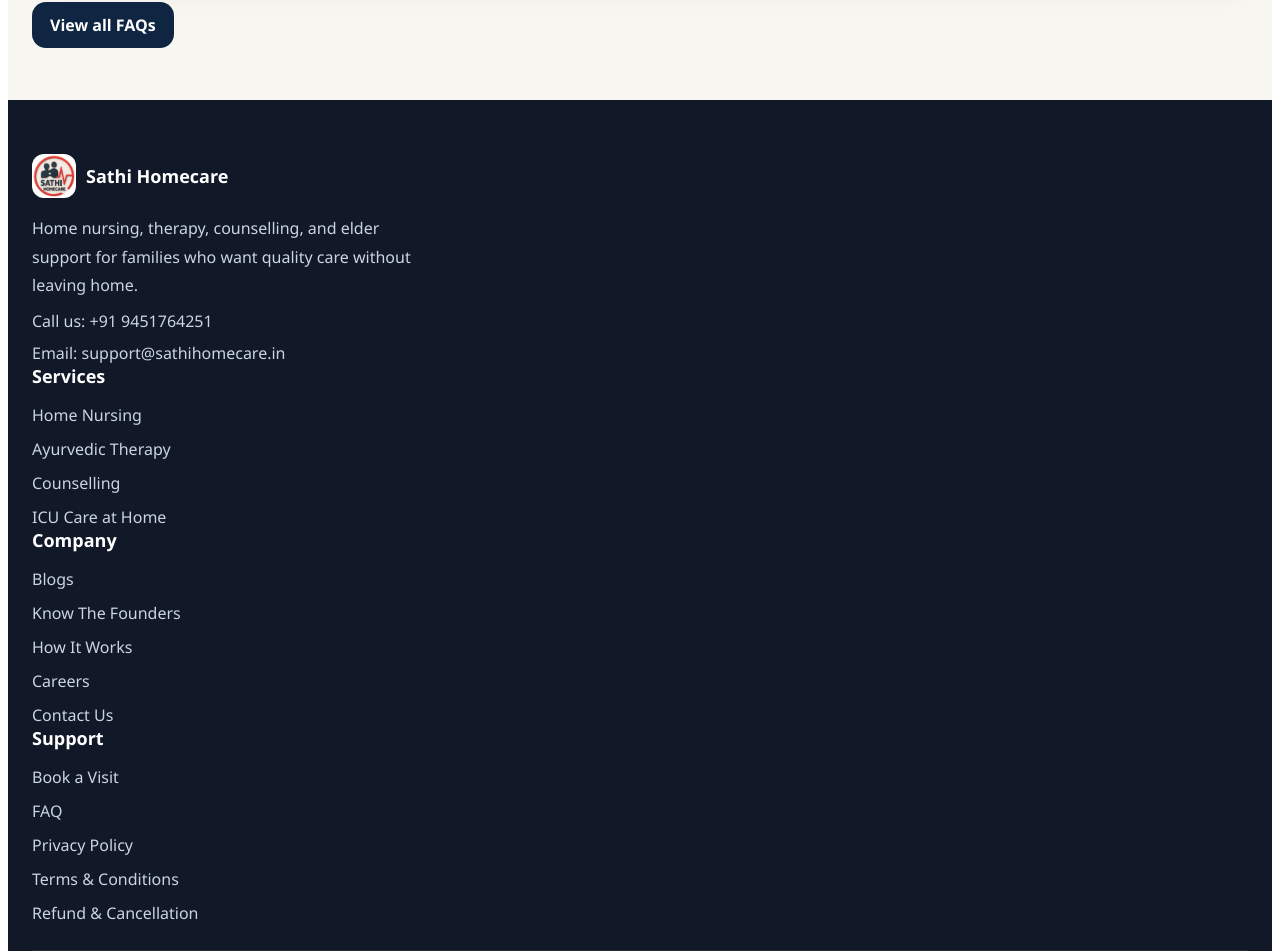
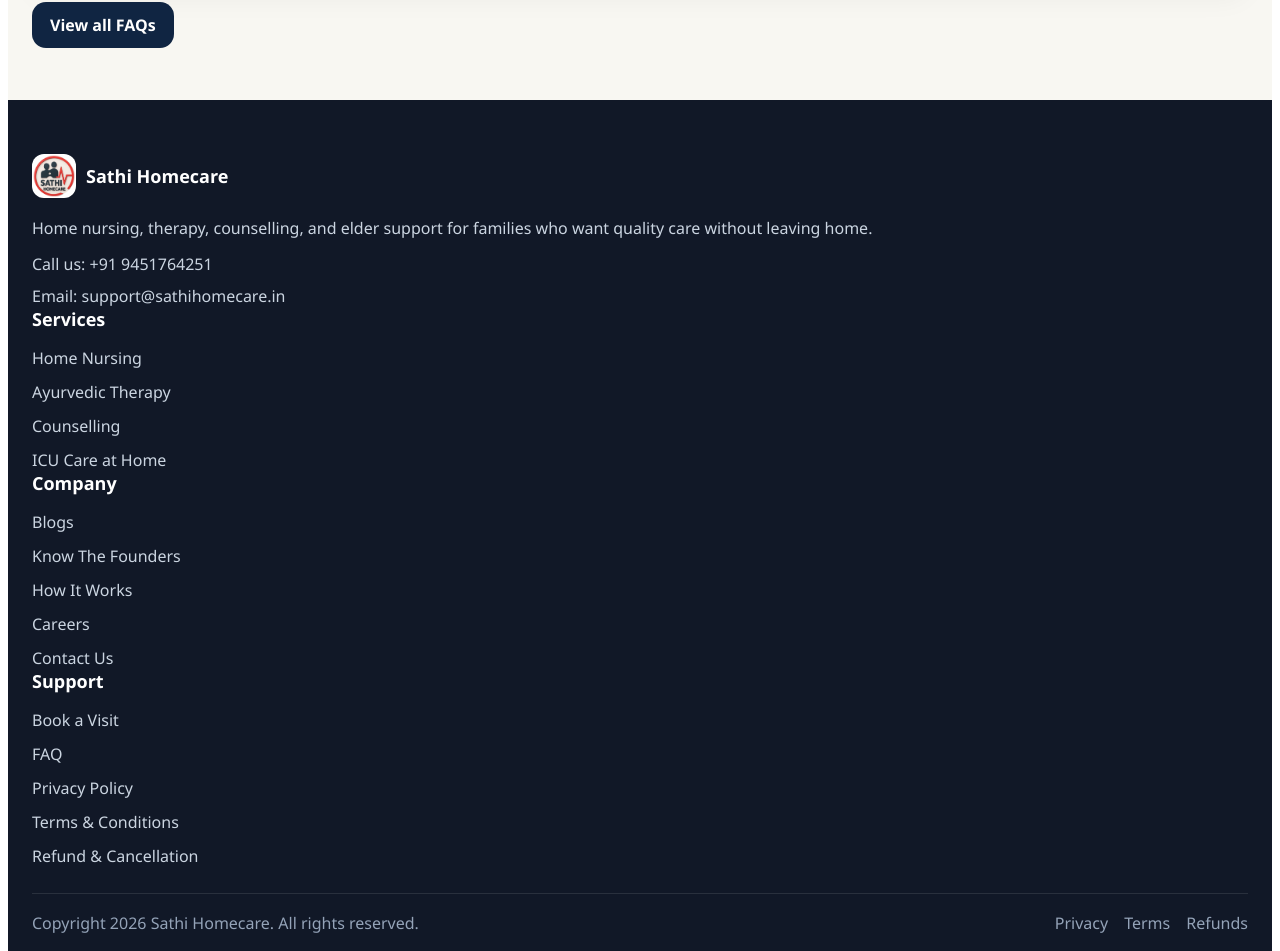
Before and after one commit to Abs3496/Sathihomecare-backend, a React (Vite) app: page / in a window 1280 px wide. Shown: the part 4496-5447 px from the top of the page. Built offline with nearby package versions, Linux system fonts and the light colour scheme; no server answers.

Commit message:
Fix footer alignment by balancing grid columns and removing fixed brand width

```diff
--- a/src/index.css
+++ b/src/index.css
@@ -128,15 +128,15 @@
 
 .footer-grid {
   display: grid;
-  grid-template-columns: repeat(4, minmax(180px, 1fr));
+  grid-template-columns: minmax(260px, 1.5fr) repeat(3, minmax(180px, 1fr));
   gap: 26px;
   align-items: start;
   justify-items: start;
 }
 
 .footer-brand {
-  justify-self: start;
-  max-width: none;
+  justify-self: stretch;
+  max-width: 100%;
 }
 
 .footer-legal-links {
@@ -421,15 +421,15 @@
 
 .footer-grid {
   display: grid;
-  grid-template-columns: repeat(4, minmax(180px, 1fr));
+  grid-template-columns: minmax(260px, 1.5fr) repeat(3, minmax(180px, 1fr));
   gap: 26px;
   align-items: start;
   justify-items: start;
 }
 
 .footer-brand {
-  justify-self: start;
-  max-width: none;
+  justify-self: stretch;
+  max-width: 100%;
 }
 
 .footer-legal-links {
--- a/src/pages/Home.jsx
+++ b/src/pages/Home.jsx
@@ -532,7 +532,7 @@
 
       <footer style={{ marginTop: "52px", background: "#111827", color: "#cbd5e1", padding: "54px 24px 22px" }} className="page-padding">
         <div className="footer-grid" style={{ maxWidth: "1480px", margin: "0 auto" }}>
-          <div style={{ maxWidth: "380px" }} className="footer-brand">
+          <div className="footer-brand">
             <div style={{ display: "flex", alignItems: "center", gap: "10px" }}>
               <div style={footerLogoShell}>
                 <img src={appLogo} alt="Sathi Homecare logo" style={footerLogoImage} />
```
